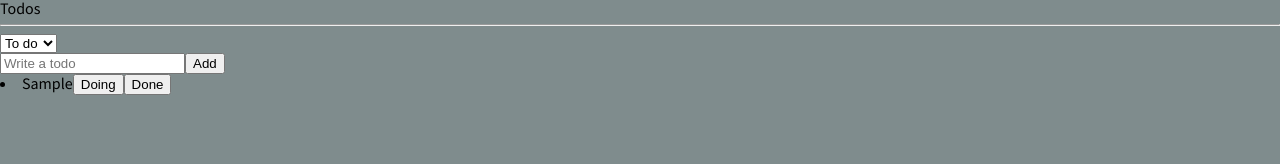
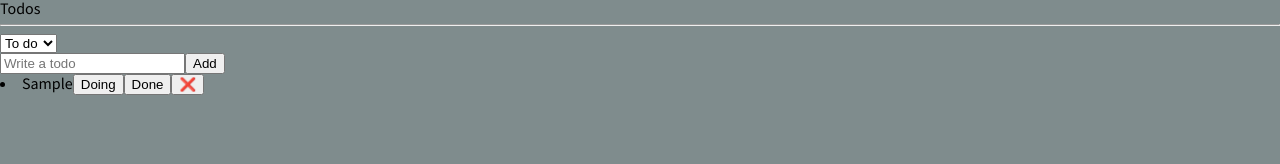
Before and after one commit to tiyang0110/react-todo-ex, a React (Create React App) app: page / in a window 1280 px wide. Both pictures are taken after typing "Sample" into the empty fields and a click on the button "Add". Shown: the top 164 px of the page. Built offline with nearby package versions, Linux system fonts and the light colour scheme.

Commit message:
코딩 챌린지 마무리

```diff
--- a/package.json
+++ b/package.json
@@ -11,6 +11,7 @@
     "@types/react": "^18.0.12",
     "@types/react-dom": "^18.0.5",
     "apexcharts": "^3.35.3",
+    "install": "^0.13.0",
     "react": "^18.2.0",
     "react-apexcharts": "^1.4.0",
     "react-dom": "^18.2.0",
@@ -20,8 +21,10 @@
     "react-router-dom": "^6.3.0",
     "react-scripts": "5.0.1",
     "recoil": "^0.7.4",
+    "recoil-persist": "^0.5.1",
     "styled-components": "^5.3.5",
     "typescript": "^4.7.3",
+    "uninstall": "0.0.0",
     "web-vitals": "^2.1.4"
   },
   "scripts": {
--- a/src/atmos.tsx
+++ b/src/atmos.tsx
@@ -1,5 +1,4 @@
 import { atom, selector } from "recoil";
-
 export enum Categories {
   "TODO" = "TODO",
   "DOING" = "DOING",
@@ -20,6 +19,19 @@ export const categoryState = atom<Categories>({
 export const todoState = atom<ITodo[]>({
   key: "todo",
   default: [],
+  effects: [({setSelf, onSet}) => {
+    const key = "todoList";
+    const savedValue = localStorage.getItem('todoList');
+    if (savedValue != null) {
+      setSelf(JSON.parse(savedValue));
+    }
+
+    onSet((newValue, _, isReset) => {
+      isReset
+        ? localStorage.removeItem(key)
+        : localStorage.setItem(key, JSON.stringify(newValue));
+    });
+  }]
 })
 
 export const todoSelector = selector({
@@ -27,6 +39,7 @@ export const todoSelector = selector({
   get: ({get}) => {
     const todos = get(todoState);
     const category = get(categoryState);
+
     return todos.filter(todo => todo.category === category);
   }
 })
--- a/src/component/Todo.tsx
+++ b/src/component/Todo.tsx
@@ -1,18 +1,25 @@
-import React from "react";
 import { useSetRecoilState } from "recoil";
 import { Categories, ITodo, todoState } from "../atmos";
 
 function Todo({text, category, id}:ITodo){
   const setTodo = useSetRecoilState(todoState);
+
   const onClick = (event: React.MouseEvent<HTMLButtonElement>) => {
     const { currentTarget: {name}} = event;
 
     setTodo((oldTodos) => {
       const targetIndex = oldTodos.findIndex(todo => todo.id === id);
-      const oldTodo = oldTodos[targetIndex];
       const newTodo = { text, id, category: name as any };
 
       return [...oldTodos.slice(0, targetIndex), newTodo, ...oldTodos.slice(targetIndex + 1)];
+    })
+  }
+
+  const todoDelete = (event: React.MouseEvent<HTMLButtonElement>) => {
+    setTodo((oldTodos) => {
+      const targetIndex = oldTodos.findIndex(todo => todo.id === id);
+
+      return [...oldTodos.slice(0, targetIndex), ...oldTodos.slice(targetIndex + 1)];
     })
   }
 
@@ -22,6 +29,7 @@ function Todo({text, category, id}:ITodo){
       {category !== Categories.TODO && <button name={Categories.TODO} onClick={onClick}>To do</button>}
       {category !== Categories.DOING && <button name={Categories.DOING} onClick={onClick}>Doing</button>}
       {category !== Categories.DONE && <button name={Categories.DONE} onClick={onClick}>Done</button>}
+      <button onClick={todoDelete}>❌</button>
     </li>
   );
 }
--- a/src/component/TodoList.tsx
+++ b/src/component/TodoList.tsx
@@ -1,6 +1,5 @@
-import React from "react";
 import { useRecoilState, useRecoilValue } from "recoil";
-import { Categories, categoryState, todoSelector, todoState } from "../atmos";
+import { Categories, categoryState, todoSelector } from "../atmos";
 import CreateTodo from "./CreateTodo";
 import Todo from "./Todo";
 
```
Also changed, not shown: 1 other file (tests, documents, lock files or other folders).
